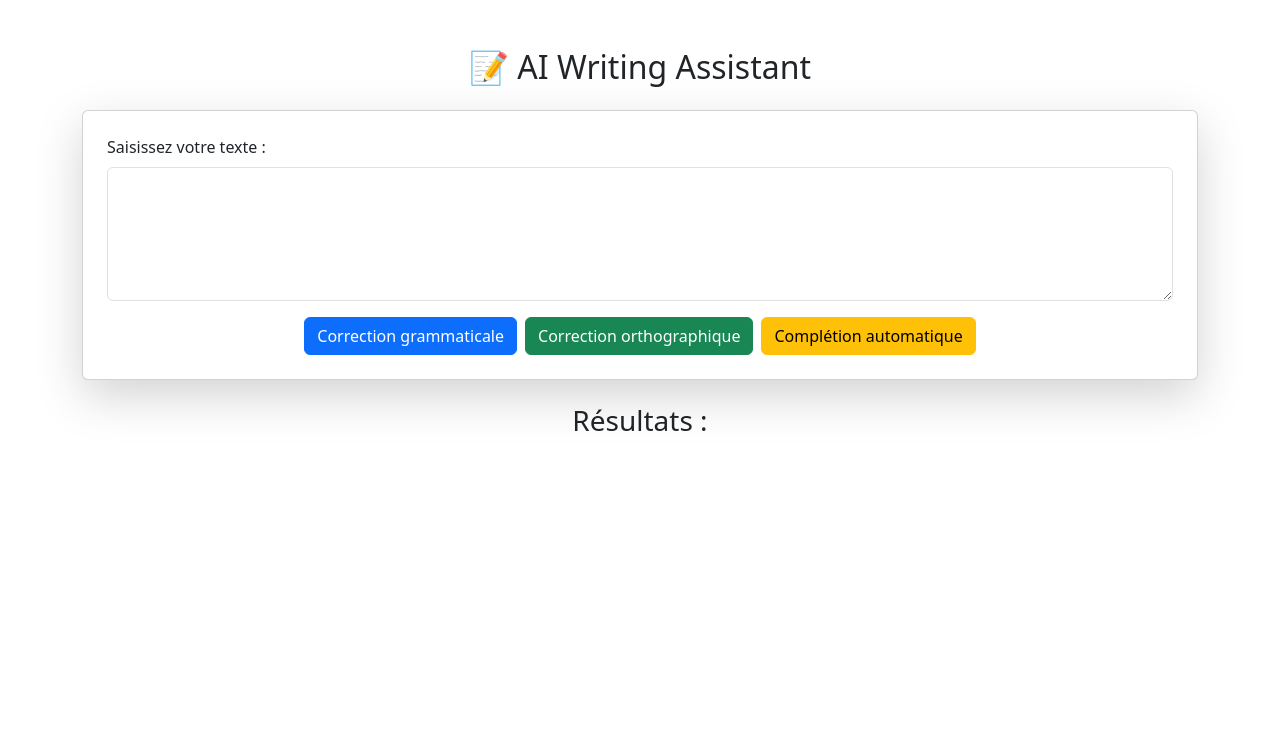
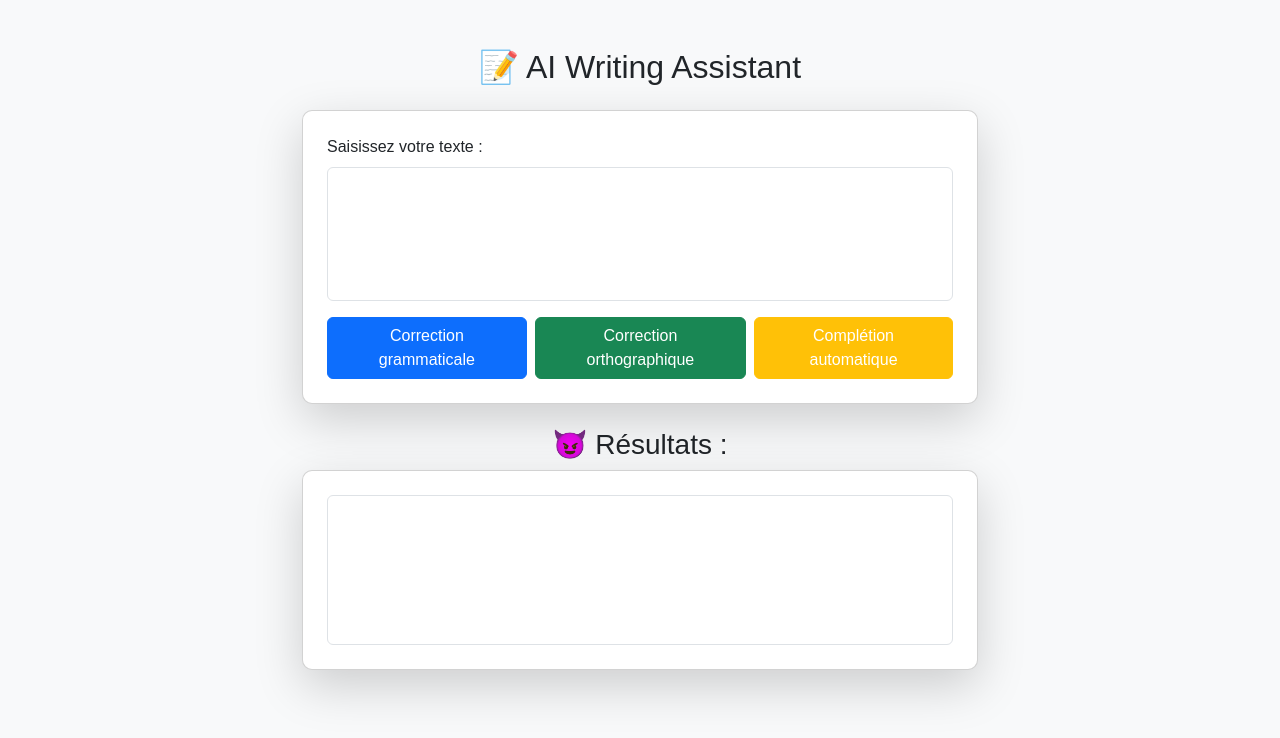
Before and after one commit to chenxinlei1/AI-Writing-Assistant, a FastAPI app: page / in a window 1280 px wide. Shown: the top 738 px of the page. Run offline with FastAPI, Linux system fonts and the light colour scheme.

Commit message:
add mistral and frozen button

```diff
--- a/app.py
+++ b/app.py
@@ -1,13 +1,43 @@
+import httpx
 from fastapi import FastAPI, Form, Request
 from fastapi.templating import Jinja2Templates
 from typing import Dict
 import uvicorn
-import requests
 from symspellpy import SymSpell, Verbosity
 import os
+from fastapi.staticfiles import StaticFiles
+import requests
+
+
+API_KEY = "mu7S5LaQrgyizTY6C1gr1oVR9yVeVKrL"
+MISTRAL_URL = "https://api.mistral.ai/v1/chat/completions"
+MODEL_NAME = "mistral-medium"
+
+HEADERS = {
+    "Authorization": f"Bearer {API_KEY}",
+    "Content-Type": "application/json"
+}
+
+async def call_mistral(prompt: str) -> str:
+    payload = {
+        "model": MODEL_NAME,
+        "messages": [
+            {"role": "system", "content": "You're a helpful text assistant."},
+            {"role": "user", "content": prompt}
+        ],
+        "temperature": 0.7
+    }
+
+    async with httpx.AsyncClient() as client:
+        response = await client.post(MISTRAL_URL, json=payload, headers=HEADERS)
+        response.raise_for_status()
+        return response.json()["choices"][0]["message"]["content"]
 
 app = FastAPI()
 templates = Jinja2Templates(directory="templates")
+
+# Mount the static directory
+app.mount("/static", StaticFiles(directory="static"), name="static")
 
 sym_spell = SymSpell(max_dictionary_edit_distance=2, prefix_length=7)
 sym_spell.load_dictionary("frequency_dictionary_en.txt", term_index=0, count_index=1)
@@ -39,8 +69,9 @@ def correct_spelling(text: str) -> str:
             corrected_words.append(word)
     return " ".join(corrected_words)
 
-def autocomplete_text(text: str) -> str:
-    return text + " (auto-completed)"  # 示例占位，可接 Hugging Face API
+async def autocomplete_text(text: str) -> str:
+    prompt = f"Continue this sentence:\n\n{text}"
+    return await call_mistral(prompt)
 
 @app.post("/process_text")
 async def process_text(
@@ -48,19 +79,19 @@ async def process_text(
     mode: str = Form(...)
 ) -> Dict[str, str]:
     result = {}
-
     if mode == "grammar":
         result["grammar_corrected"] = correct_grammar(text)
     elif mode == "spelling":
         result["spelling_corrected"] = correct_spelling(text)
     elif mode == "completion":
-        result["auto_completed"] = autocomplete_text(text)
-
+        result["auto_completed"] = await autocomplete_text(text)
+    else:
+        return {"error": "Invalid mode selected."}
     return result
 
 @app.get("/")
 async def home(request: Request):
     return templates.TemplateResponse("index.html", {"request": request})
 
-if __name__ == "__main__":
-    uvicorn.run(app, host="127.0.0.1", port=8000)
+#if __name__ == "__main__":
+    #uvicorn.run(app, host="127.0.0.1", port=8000)
--- /dev/null
+++ b/static/style.css
@@ -0,0 +1,62 @@
+body {
+    background-color: #f8f9fa;
+    font-family: Arial, sans-serif;
+}
+
+.container {
+    max-width: 700px;
+}
+
+.card {
+    border-radius: 10px;
+    background-color: white;
+}
+
+textarea {
+    resize: none;
+}
+
+pre.form-control.no-scroll {
+    overflow-x: hidden;
+    overflow-y: visible;
+    white-space: pre-wrap;
+    word-wrap: break-word;
+    font-family: inherit;
+    background-color: white;
+    border-radius: 10px;
+    padding: 10px;
+    height: auto;
+    min-height: 150px;
+    box-shadow: none;
+}
+
+.btn-progress {
+    position: relative;
+    overflow: hidden;
+    color: white;
+}
+
+.btn-progress .btn-label {
+    position: relative;
+    z-index: 2;
+}
+
+.btn-progress::before {
+    content: '';
+    position: absolute;
+    top: 0; left: 0;
+    width: 0%;
+    height: 100%;
+    background-color: rgba(0, 0, 0, 0.2);
+    z-index: 1;
+    transition: none;
+}
+
+.btn-progress.loading::before {
+    animation: fillProgress 2s linear forwards;
+}
+
+@keyframes fillProgress {
+    from { width: 0%; }
+    to { width: 100%; }
+}
--- a/templates/index.html
+++ b/templates/index.html
@@ -15,41 +15,72 @@
                 <label for="text-input" class="form-label">Saisissez votre texte :</label>
                 <textarea name="text" id="text-input" class="form-control" rows="5"></textarea>
                 <div class="d-flex justify-content-center gap-2 mt-3">
-                    <button type="button" class="btn btn-primary" onclick="sendText('grammar')">Correction grammaticale</button>
-                    <button type="button" class="btn btn-success" onclick="sendText('spelling')">Correction orthographique</button>
-                    <button type="button" class="btn btn-warning" onclick="sendText('completion')">Complétion automatique</button>
+                    <button type="button" class="btn btn-primary btn-progress" data-label="Correction grammaticale" onclick="sendText(this, 'grammar')">
+                        <span class="btn-label">Correction grammaticale</span>
+                    </button>
+                    <button type="button" class="btn btn-success btn-progress" data-label="Correction orthographique" onclick="sendText(this, 'spelling')">
+                        <span class="btn-label">Correction orthographique</span>
+                    </button>
+                    <button type="button" class="btn btn-warning btn-progress" data-label="Complétion automatique" onclick="sendText(this, 'completion')">
+                        <span class="btn-label">Complétion automatique</span>
+                    </button>
+                </div>
 
-                </div>
+
             </form>
         </div>
-        <h3 class="text-center mt-4">Résultats :</h3>
-        <pre id="result" class="text-center"></pre>
+        <h3 class="text-center mt-4">😈 Résultats :</h3>
+        <div class="card shadow-lg p-4 mt-2">
+            <div id="result" class="form-control no-scroll" style="min-height: 150px; white-space: pre-wrap;"></div>
+        </div>
+
+
+
     </div>
 
     <script>
-        async function sendText(mode) {
+        async function sendText(button, mode) {
+            const labelSpan = button.querySelector('.btn-label');
+            const originalLabel = button.getAttribute('data-label');
+
+            button.classList.add('loading');
+            labelSpan.textContent = '🥸 Traitement...';
+            button.disabled = true;
+
             const formData = new FormData(document.getElementById("text-form"));
-            formData.append("mode", mode);  // 添加 mode 参数
+            formData.append("mode", mode);
 
+            try {
                 const response = await fetch("/process_text", {
                     method: "POST",
                     body: formData
                 });
 
                 const data = await response.json();
-
-            // 清空旧结果
-            document.getElementById("result").innerText = "";
+                const resultEl = document.getElementById("result");
+                resultEl.innerText = "";
 
                 if (mode === "grammar") {
-                document.getElementById("result").innerText = data.grammar_corrected || "(no result)";
+                    resultEl.innerText = data.grammar_corrected || "(no result)";
                 } else if (mode === "spelling") {
-                document.getElementById("result").innerText = data.spelling_corrected || "(no result)";
+                    resultEl.innerText = data.spelling_corrected || "(no result)";
                 } else if (mode === "completion") {
-                document.getElementById("result").innerText = data.auto_completed || "(no result)";
+                    resultEl.innerText = data.auto_completed || "(no result)";
+                }
+
+            } catch (e) {
+                alert("Une erreur est survenue.");
+            } finally {
+                setTimeout(() => {
+                    button.classList.remove('loading');
+                    labelSpan.textContent = originalLabel;
+                    button.disabled = false;
+                }, 2000);
             }
         }
         </script>
 
+
+
 </body>
 </html>
```
Also changed, not shown: 2 other files. Lines whose indentation alone changed are shown as unchanged.
